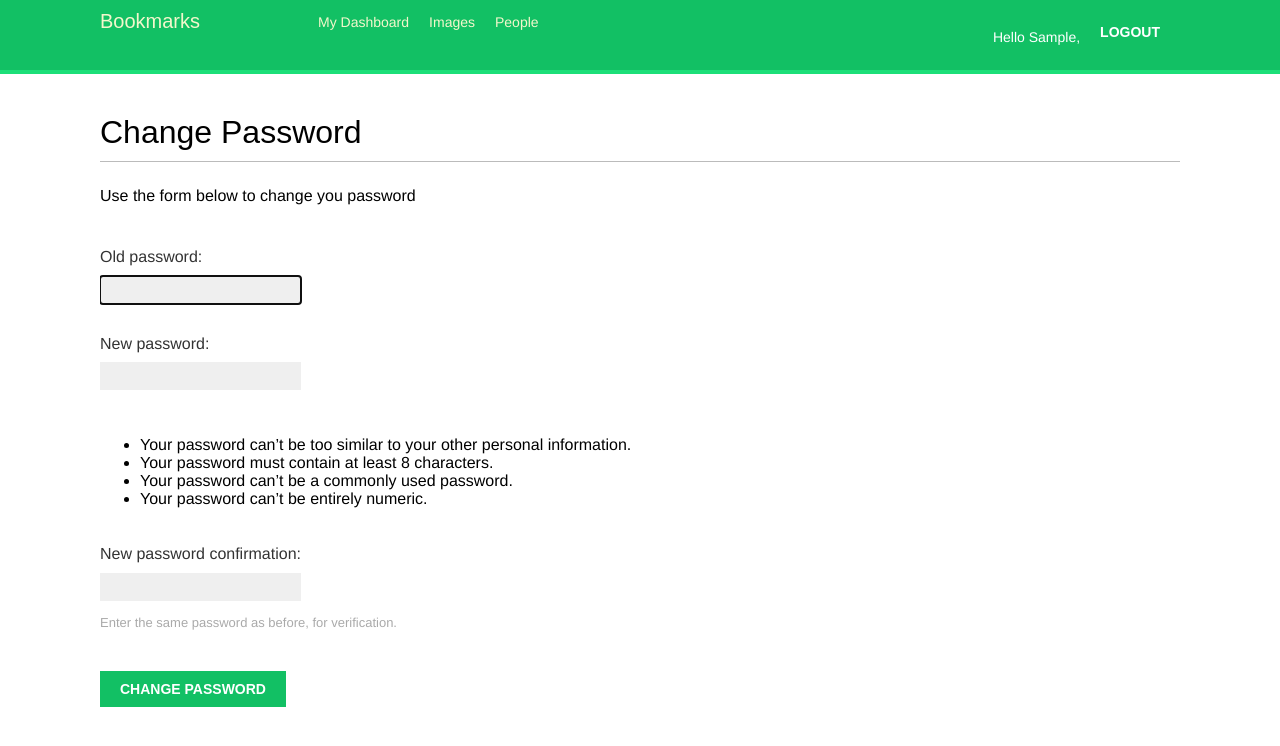
After one commit to nilesh-wecodethat/Social_Platform, a Django app: page /account/password_change/ in a window 1280 px wide. The commit adds this page. Shown: the top 746 px of the page. Run offline with Django 5.2, Linux system fonts and the light colour scheme; the visitor is signed in with stand-in values (Sample User, id 1); some web fonts are replaced.

Commit message:
Add Change Password Functionality

```diff
--- a/bookmarks/account/templates/base.html
+++ b/bookmarks/account/templates/base.html
@@ -12,7 +12,41 @@
 <body>
     <div id="header">
         <span class="logo">Bookmarks</span>
+
+        {% if request.user.is_authenticated %}
+            <ul class="menu">
+                <li {% if section == 'dashboard' %} class="selected" {% endif %} >
+                    <a href="{% url "dashboard" %}">My Dashboard</a>
+                </li>
+
+                <li {% if section == 'images '%} class="selected"  {% endif %}>
+                    <a href="#">Images</a>
+                </li>
+
+                <li {% if section == 'people '%} class="selected"  {% endif %}>
+                    <a href="#">People</a>
+                </li>
+            </ul>
+       {% endif %}
+
+        <span class="user">
+            {% if request.user.is_authenticated %}
+                <div style="display:flex; align-items: center;">
+                    Hello {{request.user.first_name}},
+                    <form action="{% url 'logout' %}" method="post">
+                         {% csrf_token %}
+                         <input type="submit" value="Logout"/>
+                     </form>
+                </div>
+
+
+               {% else %}
+                  <a href="{% url "login" %}">Login</a>
+            {% endif %}
+        </span>
     </div>
+
+
 
     <div id="content">
         {% block content %}{% endblock %}
--- /dev/null
+++ b/bookmarks/account/templates/registration/password_change_form.html
@@ -0,0 +1,18 @@
+{% extends "base.html" %}
+
+{% block title %}Change Password{% endblock %}
+
+{% block content %}
+    <h1>Change Password</h1>
+
+    <p>Use the form below to change you password</p>
+
+    <form method="post">
+        {{form.as_p}}
+        {% csrf_token %}
+
+        <p>
+            <input type="submit" value="Change Password"/>
+        </p>
+    </form>
+{% endblock %}
--- a/bookmarks/account/urls.py
+++ b/bookmarks/account/urls.py
@@ -5,5 +5,8 @@
 urlpatterns = [
     # path('login/', views.user_login, name="login")
     path('login/', auth_views.LoginView.as_view(), name='login'),
-    path('logout/', auth_views.LogoutView.as_view(), name='logout')
+    path('logout/', auth_views.LogoutView.as_view(), name='logout'),
+    path('', views.dashboard, name='dashboard'),
+    path('password_change/', auth_views.PasswordChangeView.as_view(), name="change_password"),
+    path('password_change/done/', auth_views.PasswordChangeDoneView.as_view(), name="change_password_done"),
 ]
--- a/bookmarks/bookmarks/settings.py
+++ b/bookmarks/bookmarks/settings.py
@@ -26,6 +26,10 @@
 DEBUG = True
 
 ALLOWED_HOSTS = []
+
+LOGIN_REDIRECT_URL = 'dashboard'
+LOGIN_URL = 'login'
+LOGOUT_URL = 'logout'
 
 
 # Application definition
```
Also changed, not shown: bookmarks/account/templates/account/dashboard.html (added, +10 -0 lines), bookmarks/account/templates/account/login.html (added, +16 -0 lines), bookmarks/account/templates/registration/password_change_done.html (added, +9 -0 lines), bookmarks/account/views.py (+9 -0 lines).
